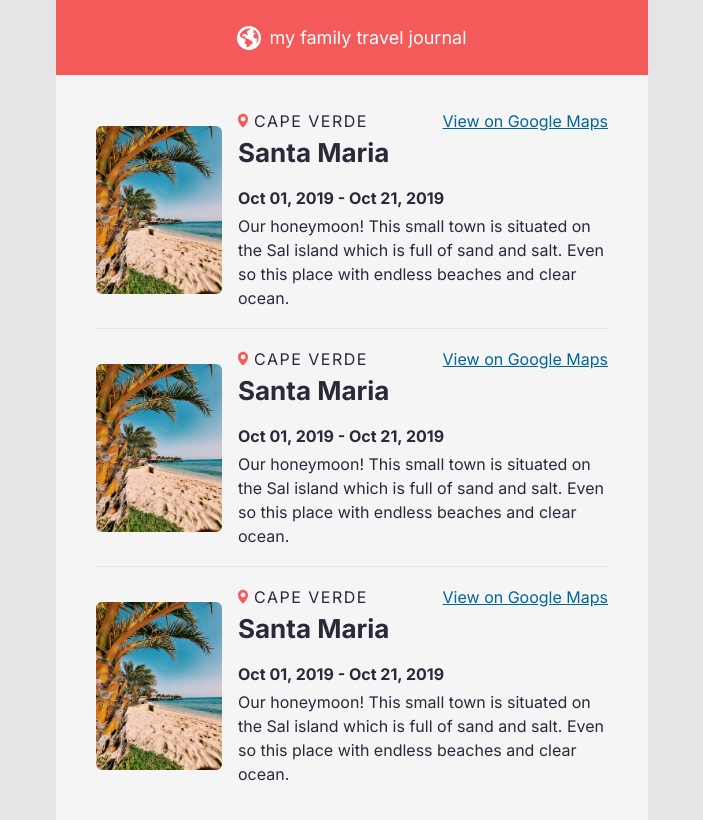
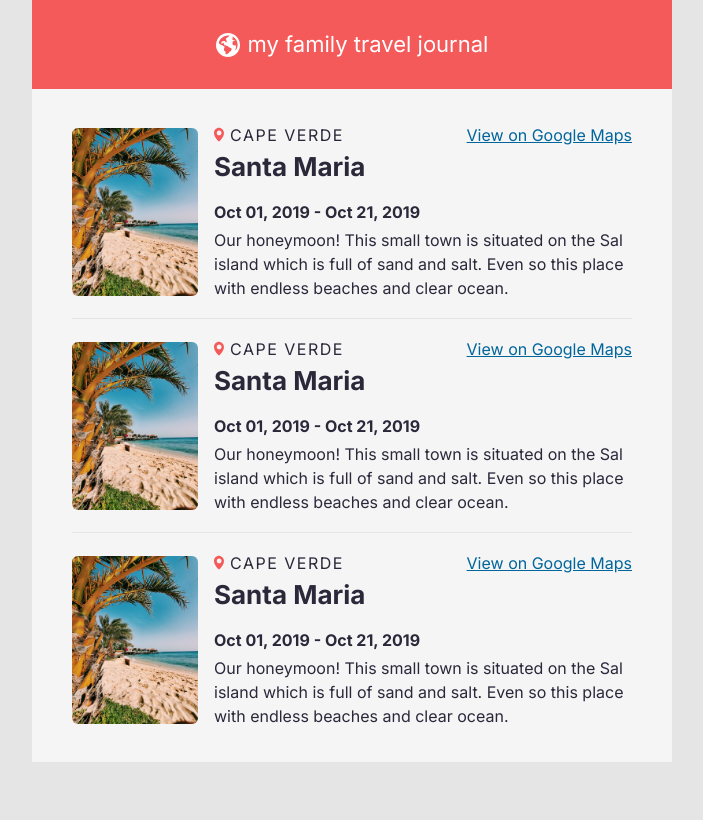
Before and after one commit to PetrValenta92/travel-journal, a React (Vite) app: page / in a window 1280 px wide. Shown: the whole page, without its empty margins (288-991 px from the left). Built offline with nearby package versions, Linux system fonts and the light colour scheme.

Commit message:
Add media queries for responsivnes

```diff
--- a/src/App.css
+++ b/src/App.css
@@ -1,5 +1,5 @@
 #root {
-  max-width: 37rem;
+  max-width: 40rem;
   margin: 0 auto;
   text-align: center;
   background-color: rgba(245, 245, 245, 1);
@@ -25,7 +25,14 @@
   font-size: 1.125rem;
   background-color: rgba(245, 90, 90, 1);
   color: rgba(255, 255, 255, 1);
-  padding: 1.5rem 0;
+  padding: 1.375rem 0;
+}
+
+@media (width > 29rem) {
+  .navbar {
+    font-size: 1.375rem;
+    padding: 1.75rem 0;
+  }
 }
 
 .navbar div {
@@ -33,6 +40,12 @@
   justify-content: center;
   align-items: center;
   gap: 0.5rem;
+}
+
+@media (width > 29rem) {
+  .navbar svg {
+    height: 2rem;
+  }
 }
 /* Card */
 .card {
@@ -55,7 +68,7 @@
   .card__photo {
     display: block;
     max-width: 7.875rem;
-    height: 10.5rem;
+    min-height: 10.5rem;
     border-radius: 0.375rem;
     object-fit: cover;
   }
@@ -98,5 +111,12 @@
 
 .info__duration {
   font-weight: 700;
-  margin: 0.875rem 0 0.25rem;
+  margin: 0.625rem 0 0.25rem;
 }
+
+@media (width > 26rem) {
+  .info__duration {
+    font-weight: 700;
+    margin: 0.875rem 0 0.25rem;
+  }
+}
```
